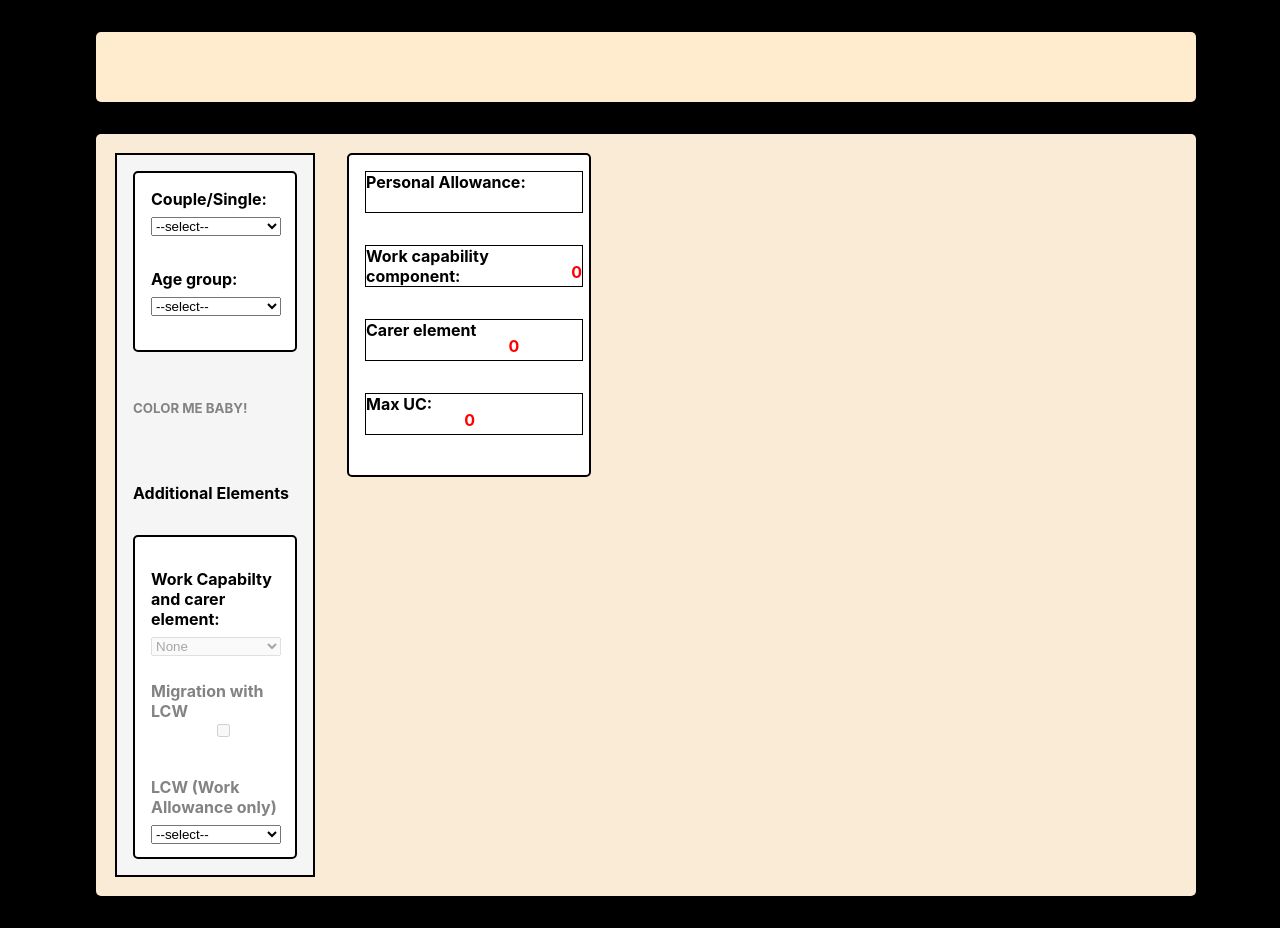
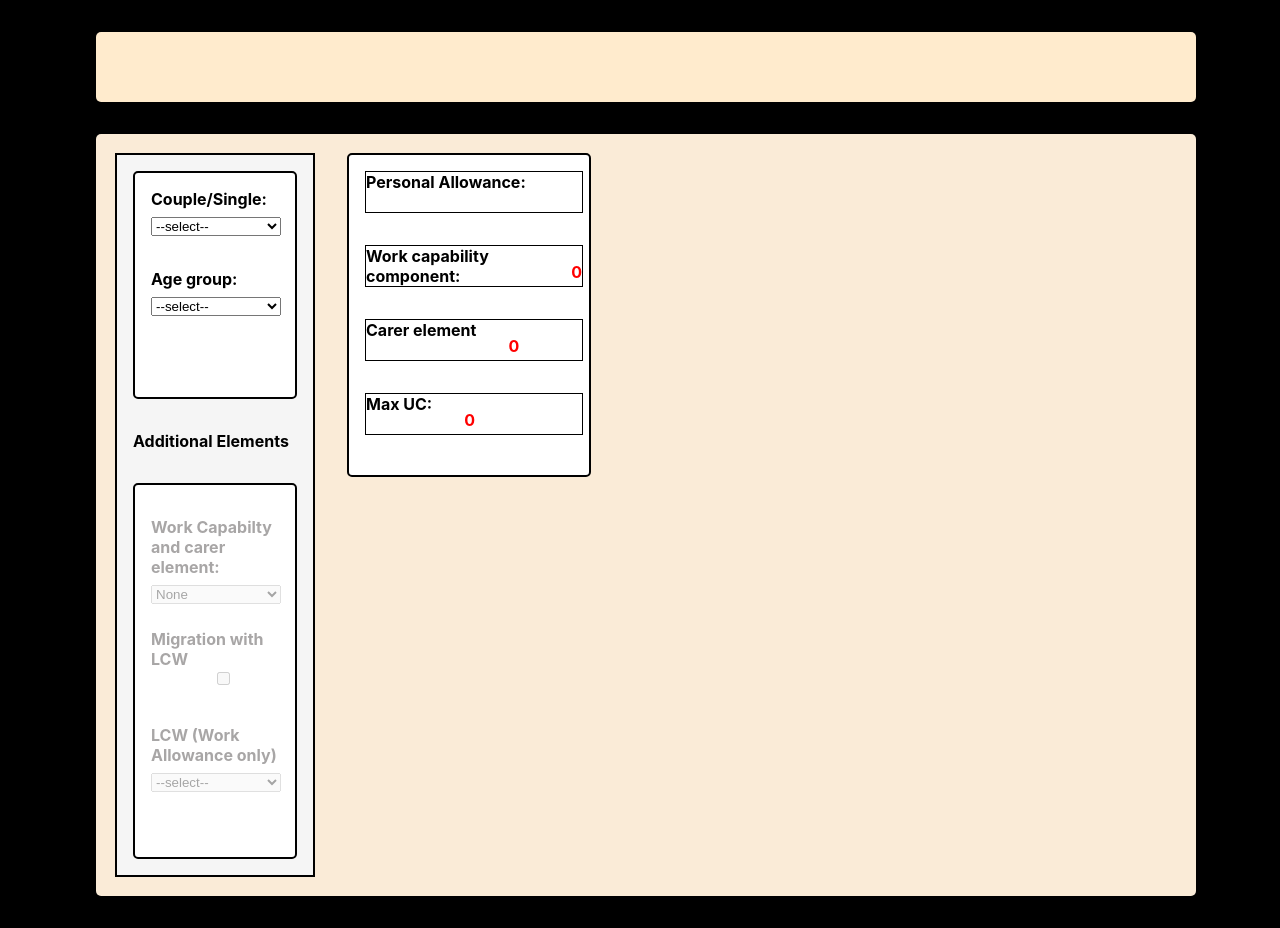
Before and after one commit to dnlstronge/benefitscalc2, a React (Create React App) app: page / in a window 1280 px wide. Built offline with nearby package versions, Linux system fonts and the light colour scheme.

Commit message:
[x] add further conditional css effects

```diff
--- a/src/components/UC2/WCA/WCA.js
+++ b/src/components/UC2/WCA/WCA.js
@@ -39,19 +39,20 @@ const WCA = ({propState, setPropState }) => {
     // handle CSS:
 
         const label_dynamic = propState.COUPLE === "RS_COUPLE" ? classes.dropdown_label : classes.dropdown_label_grey
+        const label_dynamic_2 = propState.COUPLE === "RS_SINGLE" ? classes.dropdown_label : classes.dropdown_label_grey
 
 
 
     return (
         <React.Fragment>
-            <h5 className={label_dynamic}>COLOR ME BABY!</h5>
+
             <h4 className={classes.heading}>Additional Elements</h4>
 
             <div className={classes.container}>
 
                 <div className={classes.sub_container}>
 
-                    <label className={classes.dropdown_label} htmlFor="select_WCA">Work Capabilty and carer element:
+                    <label className={label_dynamic_2} htmlFor="select_WCA">Work Capabilty and carer element:
 
                         <select className={classes.dropdown_select}
                                 disabled={propState.COUPLE !== "RS_SINGLE"}
@@ -89,7 +90,6 @@ const WCA = ({propState, setPropState }) => {
                                 htmlFor="select_WCA">Limited capabilty for work (paid)
                             <select
                                 className={classes.dropdown_select}
-                                style= {{color: propState.COUPLE !== "RS_COUPLE" && "grey" }}
                                 onChange={handleLCW_A}>
                                 <option>--select--</option>
                                 <option>Claimant</option>
@@ -99,7 +99,10 @@ const WCA = ({propState, setPropState }) => {
                         </label>}
                          {!clickLCW &&
                         <label className={label_dynamic} htmlFor="select_WCA">LCW (Work Allowance only)
-                            <select className={classes.dropdown_select} onChange={handleLCW_A}>
+                            <select
+                              className={classes.dropdown_select}
+                              onChange={handleLCW_A}
+                              disabled={propState.COUPLE !== "RS_COUPLE"}>
                                 <option>--select--</option>
                                 <option>Claimant</option>
                                 <option>Partner</option>
--- a/src/components/UC2/WCA/WCA.module.css
+++ b/src/components/UC2/WCA/WCA.module.css
@@ -26,7 +26,7 @@
     margin: 1rem 0rem 1rem 0rem;
 }
 .dropdown_label_grey {
-    color: rgb(132, 130, 130);
+    color: rgb(168, 166, 166);
     font-weight: bold;
     display: flex;
     flex-direction: column;
```
